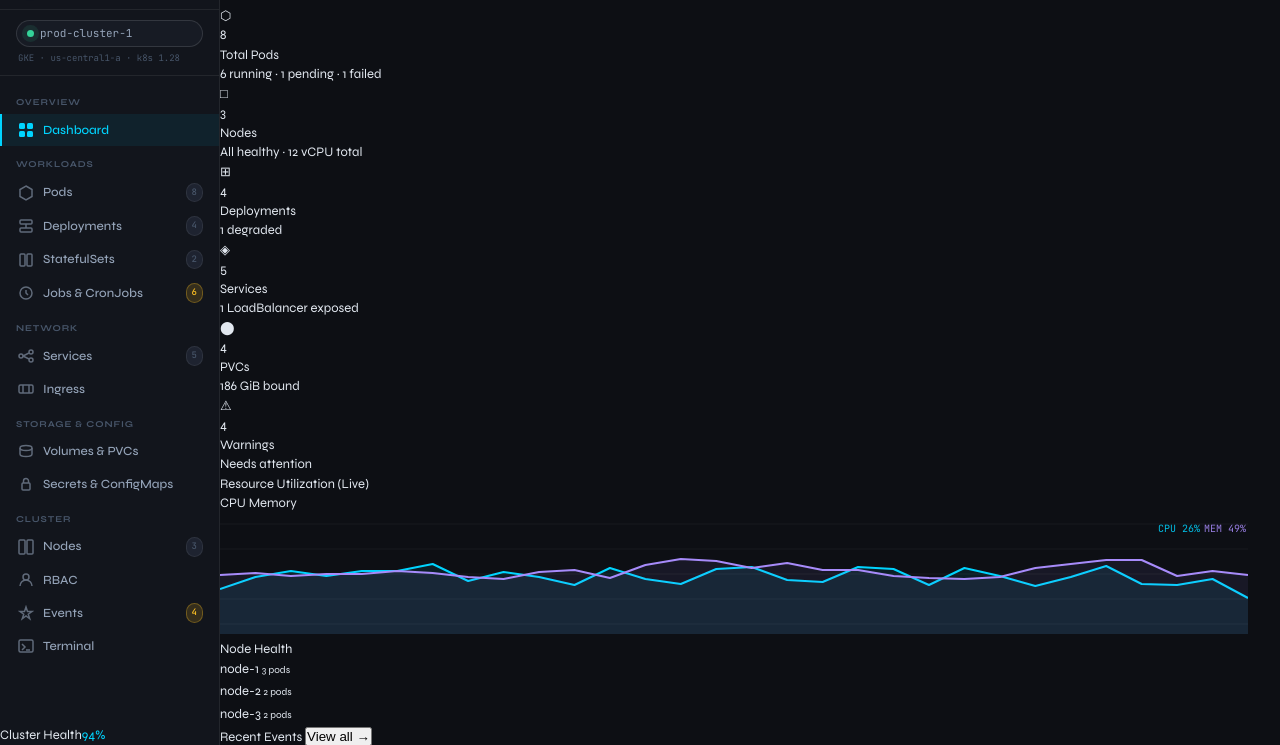
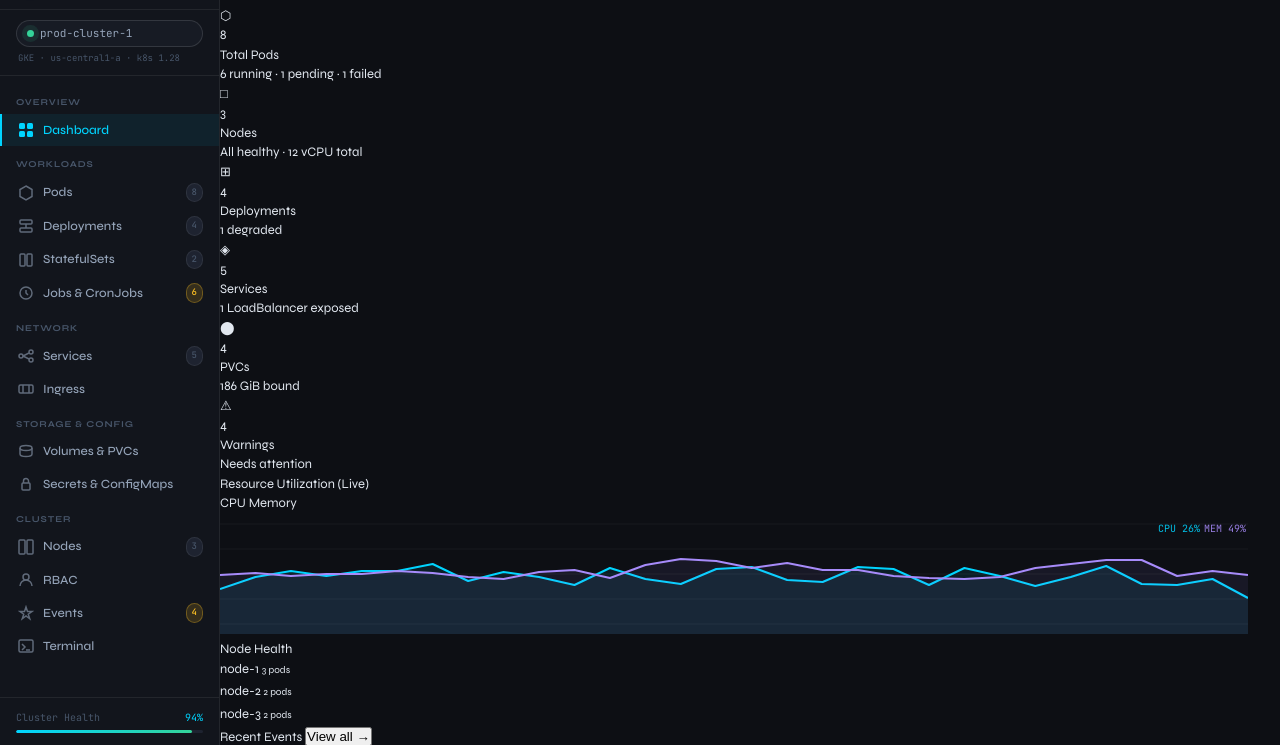
Before and after one commit to arshkad/kubernetes, a website: page index.html in a window 1280 px wide. Shown: the part 55-800 px from the top of the page. Drawn offline with Linux system fonts and the light colour scheme; no server answers.

Commit message:
added more to styles.css

```diff
--- a/styles.css
+++ b/styles.css
@@ -173,3 +173,26 @@ body {
   border: 1px solid var(--border);
 }
 .nav-badge.warn { background: rgba(251,191,36,.15); color: var(--amber); border-color: rgba(251,191,36,.3); }
+.sidebar-footer {
+    padding: 12px 16px;
+    border-top: 1px solid var(--border);
+  }
+  .health-label {
+    display: flex;
+    justify-content: space-between;
+    font-size: 10px;
+    color: var(--text3);
+    margin-bottom: 5px;
+    font-family: var(--font-mono);
+  }
+  .health-bar {
+    height: 3px;
+    background: var(--bg4);
+    border-radius: 2px;
+    overflow: hidden;
+  }
+  .health-fill {
+    height: 100%;
+    background: linear-gradient(90deg, var(--cyan), var(--green));
+    border-radius: 2px;
+  }
```
